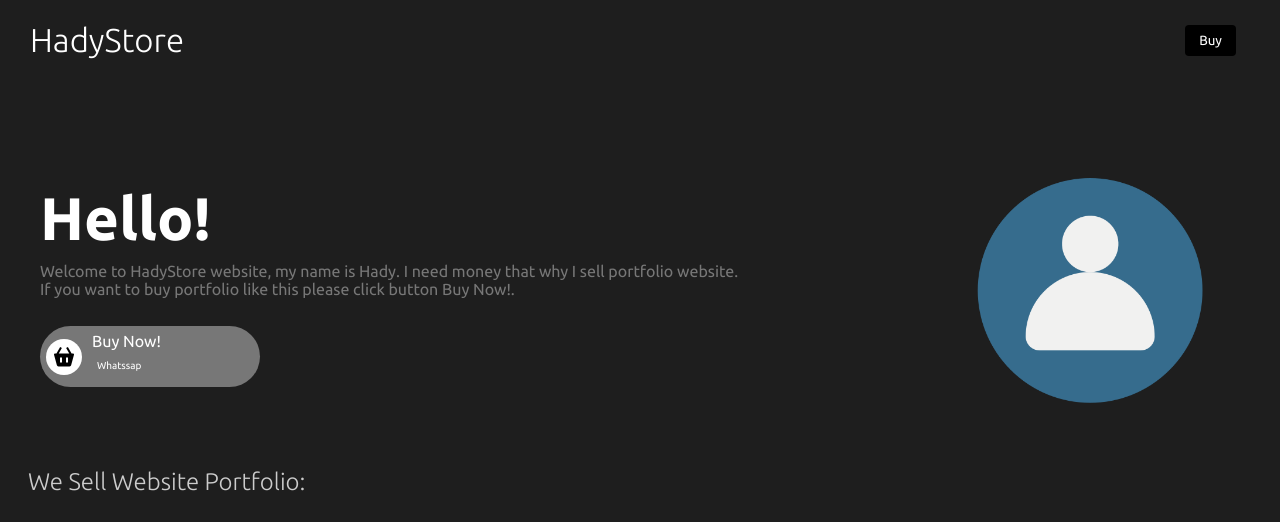
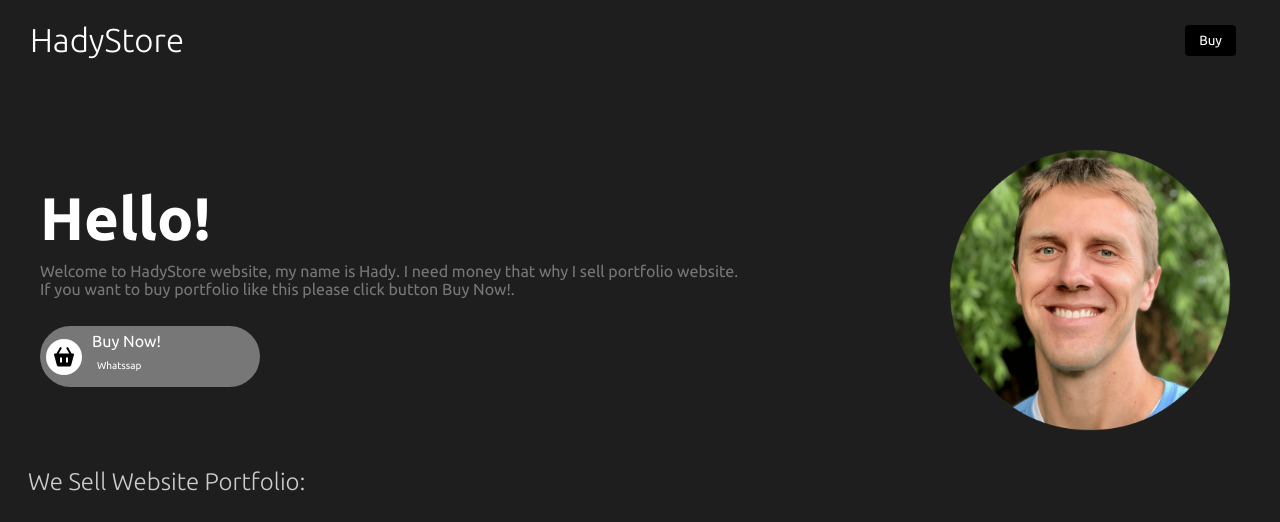
Before and after one commit to dywebsitedev-ai/portfolio-web1, a plain HTML site: page index.html in a window 1280 px wide. Shown: the top 522 px of the page. Drawn offline with nearby package versions, Linux system fonts and the light colour scheme.

Commit message:
change pp

```diff
--- a/index.html
+++ b/index.html
@@ -30,10 +30,9 @@
                     Buy Now!
                     <p>Whatssap</p>
                 </span>
-
             </a>
         </div>
-        <img src="profiles.png">
+        <img src="picture profile .png">
     </header>
 
     <h2 class="separator">
```
Also changed, not shown: picture profile .png (added).
